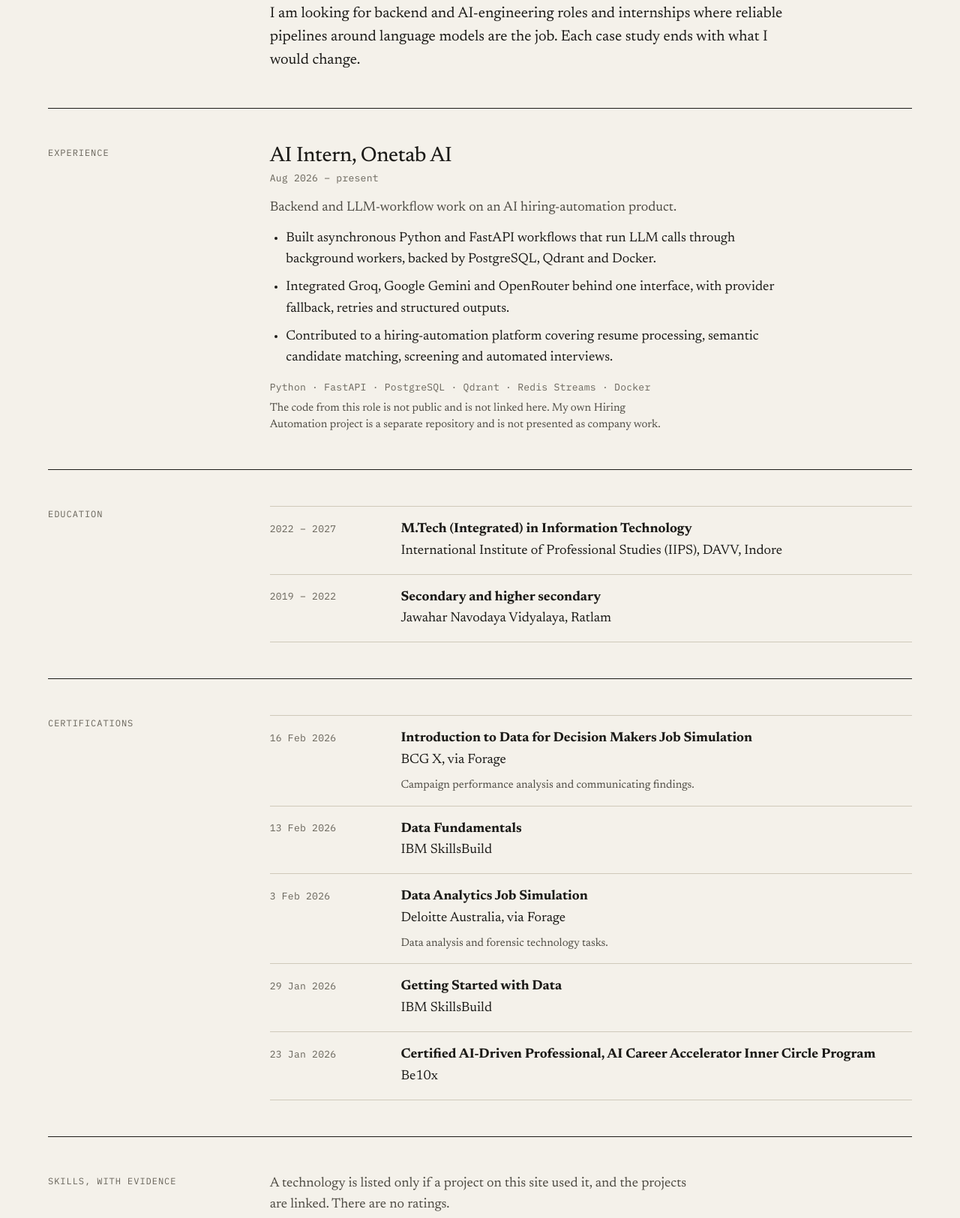
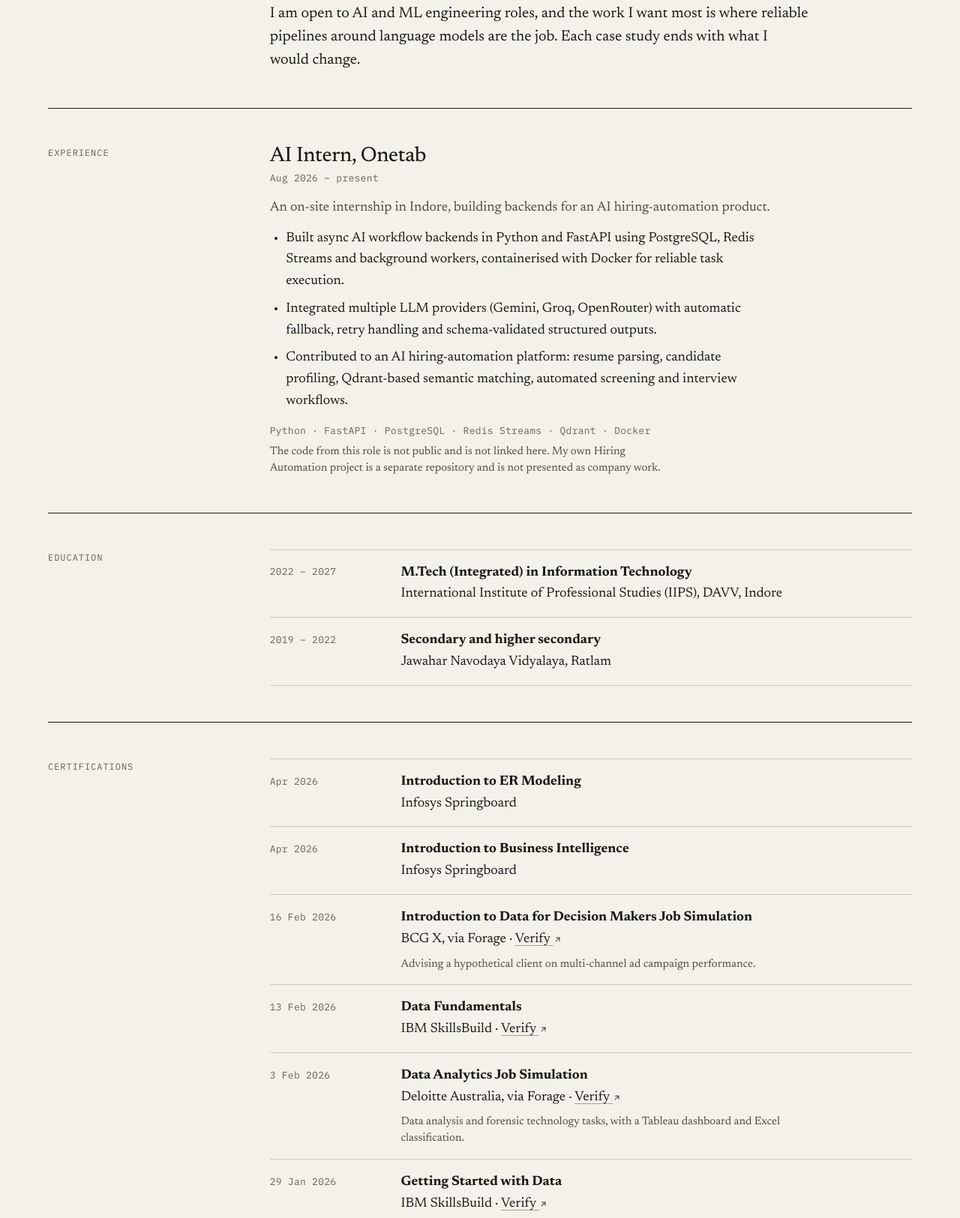
Before and after one commit to shastri211/shastri211.github.io, an Astro site: page /about in a window 1280 px wide. Shown: the part 827-2452 px from the top of the page at 75% size. Built offline with nearby package versions, Linux system fonts and the light colour scheme; Astro itself is replaced by a stand-in of ours.

Commit message:
fix: use verified LinkedIn details, credential links and company name
Corrects the LinkedIn profile URL, names the employer as it appears on the profile, links public credential pages that resolve for anonymous visitors, and adds two Infosys Springboard courses. The link check now retries transient failures.

```diff
--- a/src/content.config.ts
+++ b/src/content.config.ts
@@ -97,7 +97,7 @@ const certifications = defineCollection({
   schema: z.object({
     title: z.string(),
     issuer: z.string(),
-    issued: day,
+    issued: z.union([day, month]),
     kind: z.enum(['course', 'job-simulation', 'program']),
     verifyUrl: z.url().optional(),
     note: z.string().optional(),
--- a/src/content/data/certifications.json
+++ b/src/content/data/certifications.json
@@ -1,31 +1,16 @@
 [
   {
-    "id": "be10x-ai-career-accelerator",
-    "title": "Certified AI-Driven Professional, AI Career Accelerator Inner Circle Program",
-    "issuer": "Be10x",
-    "issued": "2026-01-23",
-    "kind": "program"
-  },
-  {
-    "id": "ibm-getting-started-with-data",
-    "title": "Getting Started with Data",
-    "issuer": "IBM SkillsBuild",
-    "issued": "2026-01-29",
+    "id": "infosys-er-modeling",
+    "title": "Introduction to ER Modeling",
+    "issuer": "Infosys Springboard",
+    "issued": "2026-04",
     "kind": "course"
   },
   {
-    "id": "deloitte-data-analytics",
-    "title": "Data Analytics Job Simulation",
-    "issuer": "Deloitte Australia, via Forage",
-    "issued": "2026-02-03",
-    "kind": "job-simulation",
-    "note": "Data analysis and forensic technology tasks."
-  },
-  {
-    "id": "ibm-data-fundamentals",
-    "title": "Data Fundamentals",
-    "issuer": "IBM SkillsBuild",
-    "issued": "2026-02-13",
+    "id": "infosys-business-intelligence",
+    "title": "Introduction to Business Intelligence",
+    "issuer": "Infosys Springboard",
+    "issued": "2026-04",
     "kind": "course"
   },
   {
@@ -34,6 +19,40 @@
     "issuer": "BCG X, via Forage",
     "issued": "2026-02-16",
     "kind": "job-simulation",
-    "note": "Campaign performance analysis and communicating findings."
+    "verifyUrl": "https://www.theforage.com/completion-certificates/SKZxezskWgmFjRvj9/Pchc5rEGyCeozqY5Z_SKZxezskWgmFjRvj9_6964adcb709d0b438e66c2ce_1771232722795_completion_certificate.pdf",
+    "note": "Advising a hypothetical client on multi-channel ad campaign performance."
+  },
+  {
+    "id": "ibm-data-fundamentals",
+    "title": "Data Fundamentals",
+    "issuer": "IBM SkillsBuild",
+    "issued": "2026-02-13",
+    "kind": "course",
+    "verifyUrl": "https://www.credly.com/badges/7e0a129f-0b07-476d-87f5-1f455cf7fad5"
+  },
+  {
+    "id": "deloitte-data-analytics",
+    "title": "Data Analytics Job Simulation",
+    "issuer": "Deloitte Australia, via Forage",
+    "issued": "2026-02-03",
+    "kind": "job-simulation",
+    "verifyUrl": "https://www.theforage.com/completion-certificates/9PBTqmSxAf6zZTseP/io9DzWKe3PTsiS6GG_9PBTqmSxAf6zZTseP_6964adcb709d0b438e66c2ce_1770131922078_completion_certificate.pdf",
+    "note": "Data analysis and forensic technology tasks, with a Tableau dashboard and Excel classification."
+  },
+  {
+    "id": "ibm-getting-started-with-data",
+    "title": "Getting Started with Data",
+    "issuer": "IBM SkillsBuild",
+    "issued": "2026-01-29",
+    "kind": "course",
+    "verifyUrl": "https://www.credly.com/badges/68ae58b4-ca92-4546-830b-68c04b81a1a3"
+  },
+  {
+    "id": "be10x-ai-mastery",
+    "title": "AI Mastery Certificate, Certified AI-Driven Professional",
+    "issuer": "Be10x, AI Career Accelerator Inner Circle Program",
+    "issued": "2026-01-23",
+    "kind": "program",
+    "note": "A multi-phase programme covering generative AI, prompt engineering, analytics, no-code development and automation. Credential ID f5fff47f-02d5-4de0-bcc8-584460628dde1011578."
   }
 ]
--- a/src/content/data/experience.json
+++ b/src/content/data/experience.json
@@ -1,16 +1,16 @@
 [
   {
-    "id": "onetab-ai",
-    "organization": "Onetab AI",
+    "id": "onetab",
+    "organization": "Onetab",
     "role": "AI Intern",
     "start": "2026-08",
-    "summary": "Backend and LLM-workflow work on an AI hiring-automation product.",
+    "summary": "An on-site internship in Indore, building backends for an AI hiring-automation product.",
     "work": [
-      "Built asynchronous Python and FastAPI workflows that run LLM calls through background workers, backed by PostgreSQL, Qdrant and Docker.",
-      "Integrated Groq, Google Gemini and OpenRouter behind one interface, with provider fallback, retries and structured outputs.",
-      "Contributed to a hiring-automation platform covering resume processing, semantic candidate matching, screening and automated interviews."
+      "Built async AI workflow backends in Python and FastAPI using PostgreSQL, Redis Streams and background workers, containerised with Docker for reliable task execution.",
+      "Integrated multiple LLM providers (Gemini, Groq, OpenRouter) with automatic fallback, retry handling and schema-validated structured outputs.",
+      "Contributed to an AI hiring-automation platform: resume parsing, candidate profiling, Qdrant-based semantic matching, automated screening and interview workflows."
     ],
-    "stack": ["Python", "FastAPI", "PostgreSQL", "Qdrant", "Redis Streams", "Docker"],
+    "stack": ["Python", "FastAPI", "PostgreSQL", "Redis Streams", "Qdrant", "Docker"],
     "note": "The code from this role is not public and is not linked here. My own Hiring Automation project is a separate repository and is not presented as company work."
   }
 ]
--- a/src/content/projects/knavis.mdx
+++ b/src/content/projects/knavis.mdx
@@ -27,7 +27,7 @@ pinned:
   repo: shastri211/knavis
   commit: c2a5d35272ab0e7ee68199ae2a1007ce5869cc26
 order: 2
-builtWith: This project was built with AI coding assistants; local branches and tooling folders in my working copy show it. The evaluation suite, the CI jobs and the written-up failed experiments are the record of how the result was checked.
+builtWith: This project was built with AI coding assistants. The evaluation suite, the CI jobs and the written-up failed experiments are the record of how the result was checked.
 metrics:
   - label: Second live evaluation run
     value: 56 of 56 correct
--- a/src/content/projects/portfolio.mdx
+++ b/src/content/projects/portfolio.mdx
@@ -44,9 +44,9 @@ metrics:
     source: scripts/check-contrast.mjs, read from the design tokens
     caveat: Computed from the token values, so it cannot drift from the stylesheet. There is no text over images to check.
   - label: Links
-    value: 55 external links resolve, including every GitHub line range
+    value: 59 external links resolve, including every GitHub line range
     source: scripts/check-links.mjs against the production build
-    caveat: LinkedIn blocks bots and is not checked. The site's own canonical URLs can only be checked after deployment.
+    caveat: LinkedIn blocks bots and is not checked, and two Forage links answer with headers too large for the checker to read, so they were confirmed by hand. The site's own canonical URLs can only be checked after deployment.
 evidence:
   - claim: A metric without a real caveat, or a skill without a project, fails the content schema.
     proof: src/content.config.ts
--- a/src/data/profile.ts
+++ b/src/data/profile.ts
@@ -49,7 +49,7 @@ export const journey: JourneyStep[] = [
   {
     when: 'Aug 2026',
     title: 'Retrieval prototypes, and an internship',
-    body: 'A dense-only retrieval prototype, later rebuilt with hybrid search. Started as an AI intern at Onetab AI the same month.',
+    body: 'A dense-only retrieval prototype, later rebuilt with hybrid search. Started as an AI intern at Onetab the same month.',
   },
   {
     when: 'Sep 2026',
--- a/src/data/site.ts
+++ b/src/data/site.ts
@@ -11,7 +11,7 @@ export const site = {
   location: 'Indore, India',
   links: {
     github: 'https://github.com/shastri211',
-    linkedin: 'https://www.linkedin.com/in/chavi-shastri',
+    linkedin: 'https://www.linkedin.com/in/chavi-shastri-2256a427a/',
     /** Served from /public. Remove the file and this link disappears from the UI. */
     resume: '/Chavi-Shastri-Resume.pdf',
     source: 'https://github.com/shastri211/shastri211.github.io',
--- a/src/pages/about.astro
+++ b/src/pages/about.astro
@@ -41,7 +41,7 @@ const longDate = new Intl.DateTimeFormat('en-GB', {
     <div class="col-main prose-about">
       <p>
         I am due to finish an M.Tech (Integrated) in Information Technology at IIPS, Indore, in
-        2027, and I have been an AI intern at Onetab AI since August 2026. I started with Python and
+        2027, and I have been an AI intern at Onetab since August 2026. I started with Python and
         SQL coursework. My first portfolio was a template with three data-preparation assignments
         and skill bars I had given myself.
       </p>
@@ -57,8 +57,8 @@ const longDate = new Intl.DateTimeFormat('en-GB', {
         not work, and RetainAI records corrections to its own earlier findings.
       </p>
       <p>
-        I am looking for backend and AI-engineering roles and internships where reliable pipelines
-        around language models are the job. Each case study ends with what I would change.
+        I am open to AI and ML engineering roles, and the work I want most is where reliable
+        pipelines around language models are the job. Each case study ends with what I would change.
       </p>
     </div>
   </section>
@@ -114,7 +114,11 @@ const longDate = new Intl.DateTimeFormat('en-GB', {
     <ul class="col-main plain">
       {certifications.map((c) => (
         <li>
-          <span class="label">{longDate.format(new Date(c.data.issued))}</span>
+          <span class="label">
+            {c.data.issued.length === 7
+              ? formatMonth(c.data.issued)
+              : longDate.format(new Date(c.data.issued))}
+          </span>
           <span>
             <strong>{c.data.title}</strong>
             <br />
--- a/src/pages/index.astro
+++ b/src/pages/index.astro
@@ -58,8 +58,8 @@ const jsonLd = {
       </h1>
       <p class="lede">
         I study M.Tech (Integrated) Information Technology at IIPS, Indore, and work as an AI intern
-        at Onetab AI. My projects are Python and FastAPI backends, retrieval pipelines, job queues,
-        and the tests and evals that keep them honest.
+        at Onetab. My projects are Python and FastAPI backends, retrieval pipelines, job queues, and
+        the tests and evals that keep them honest.
       </p>
       <p class="actions">
         <a class="btn" href="/work/">
```
Also changed, not shown: scripts/check-links.mjs (+21 -4 lines).
